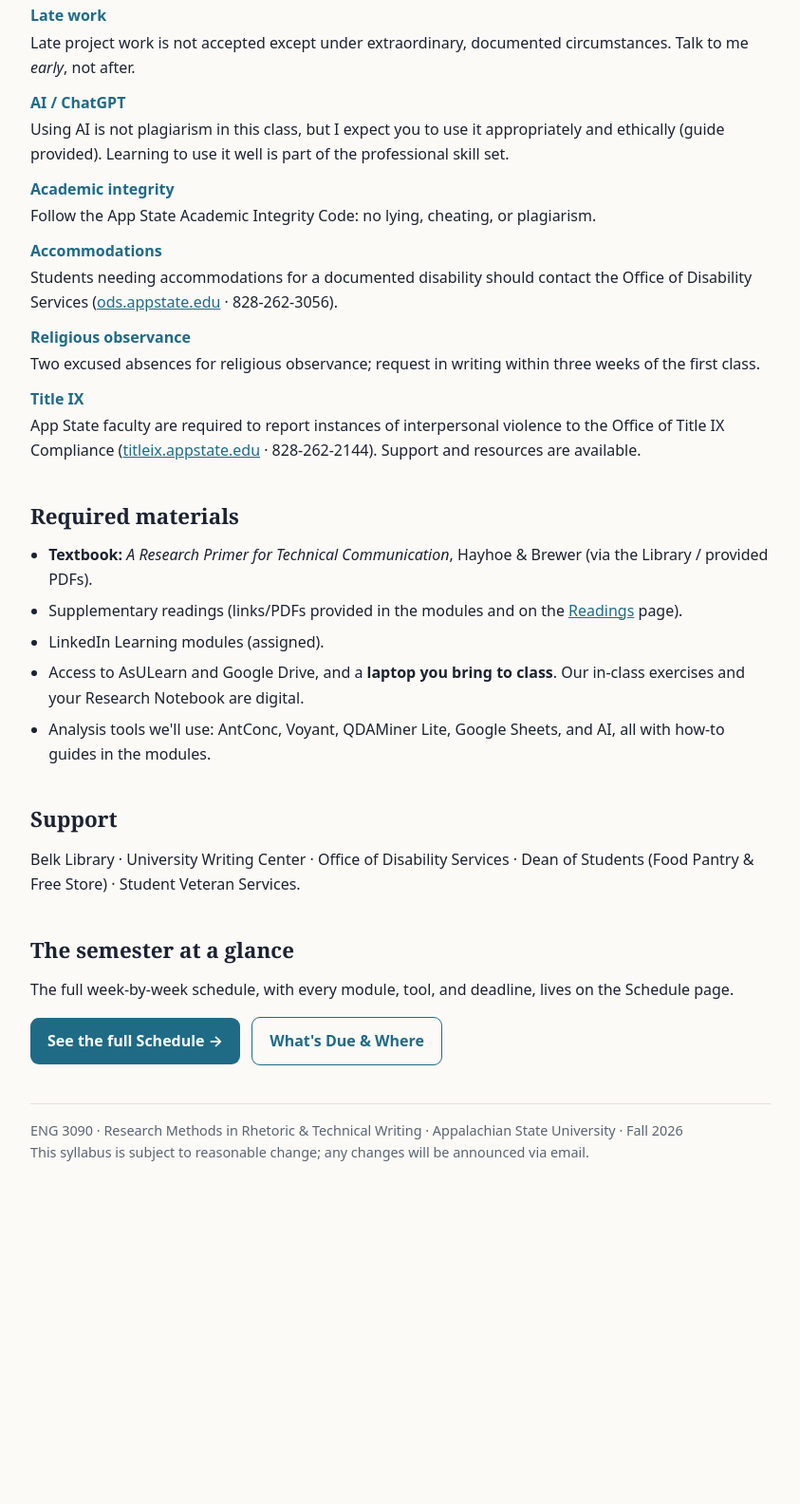
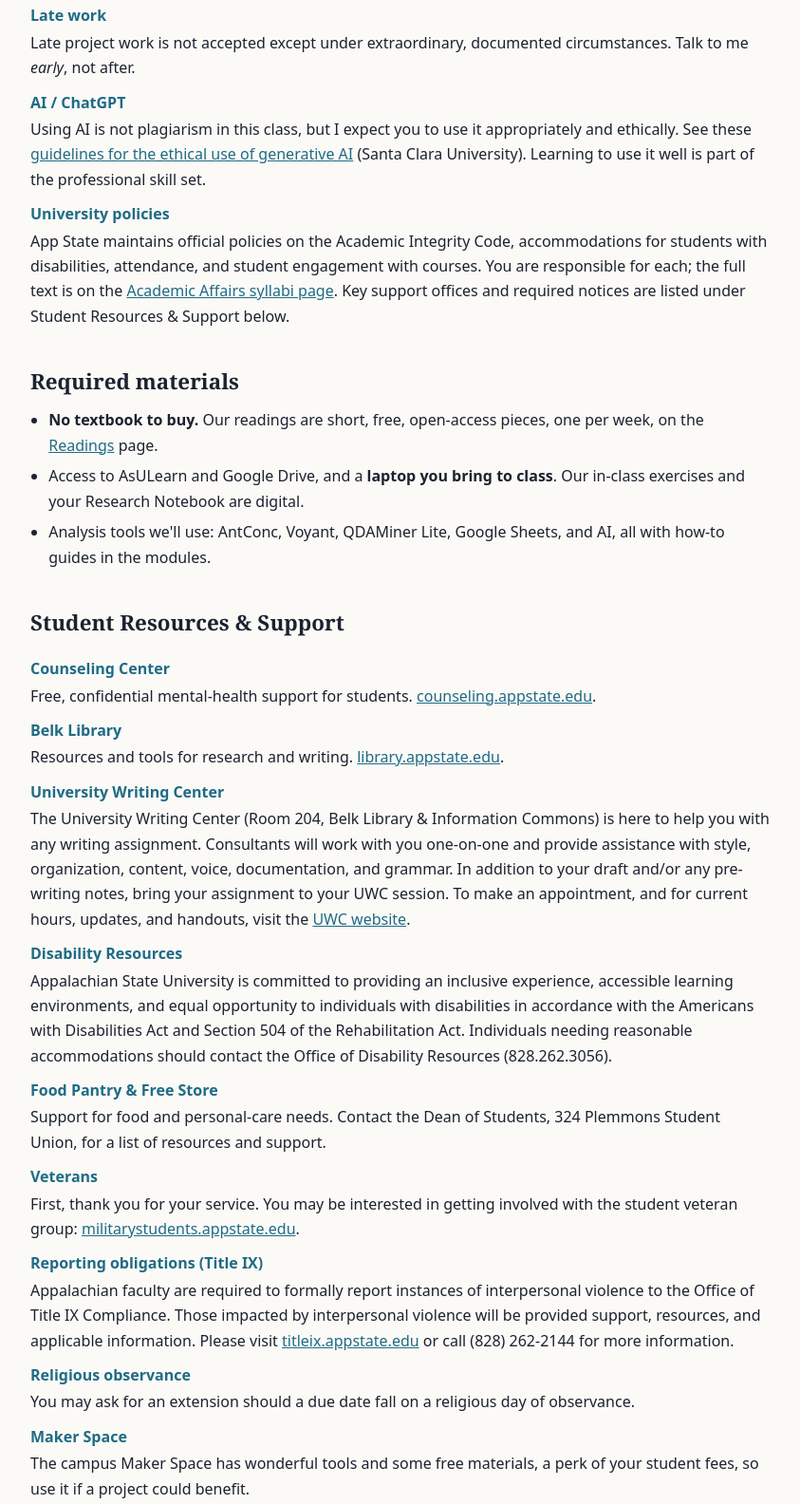
Before and after one commit to DrSarahLong/ENG_3090-, a plain HTML site: page syllabus.html in a window 1280 px wide. Shown: the part 3333-4917 px from the top of the page at 95% size, without its empty margins (218-1061 px from the left). Before the commit the page ends 4629 px from the top, so only its background shows below. Drawn offline with Linux system fonts and the light colour scheme.

Commit message:
Add files via upload

```diff
--- a/syllabus.html
+++ b/syllabus.html
@@ -137,24 +137,29 @@
       <dt>Attendance</dt><dd>Tuesdays matter, that's where the concept lands and where you can ask questions. Consistent participation is expected. I'm not the police, but I'll reach out when I notice a pattern of absences.</dd>
       <dt>The notebook &amp; deadlines</dt><dd>Do each week's module as we go; it's the on-ramp to your next project step. You turn the whole notebook in twice (midterm and end of term) for a completion grade worth 20%.</dd>
       <dt>Late work</dt><dd>Late project work is not accepted except under extraordinary, documented circumstances. Talk to me <i>early</i>, not after.</dd>
-      <dt>AI / ChatGPT</dt><dd>Using AI is not plagiarism in this class, but I expect you to use it appropriately and ethically (guide provided). Learning to use it well is part of the professional skill set.</dd>
-      <dt>Academic integrity</dt><dd>Follow the App State Academic Integrity Code: no lying, cheating, or plagiarism.</dd>
-      <dt>Accommodations</dt><dd>Students needing accommodations for a documented disability should contact the Office of Disability Services (<a href="https://ods.appstate.edu" target="_blank" rel="noopener">ods.appstate.edu</a> · 828-262-3056).</dd>
-      <dt>Religious observance</dt><dd>Two excused absences for religious observance; request in writing within three weeks of the first class.</dd>
-      <dt>Title IX</dt><dd>App State faculty are required to report instances of interpersonal violence to the Office of Title IX Compliance (<a href="https://titleix.appstate.edu" target="_blank" rel="noopener">titleix.appstate.edu</a> · 828-262-2144). Support and resources are available.</dd>
+      <dt>AI / ChatGPT</dt><dd>Using AI is not plagiarism in this class, but I expect you to use it appropriately and ethically. See these <a href="https://www.scu.edu/ethics/focus-areas/campus-ethics/guidelines-for-the-ethical-use-of-generative-ai-ie-chatgpt-on-campus/" target="_blank" rel="noopener">guidelines for the ethical use of generative AI</a> (Santa Clara University). Learning to use it well is part of the professional skill set.</dd>
+      <dt>University policies</dt><dd>App State maintains official policies on the Academic Integrity Code, accommodations for students with disabilities, attendance, and student engagement with courses. You are responsible for each; the full text is on the <a href="http://www.academicaffairs.appstate.edu/syllabi" target="_blank" rel="noopener">Academic Affairs syllabi page</a>. Key support offices and required notices are listed under Student Resources &amp; Support below.</dd>
     </dl>
 
     <h2>Required materials</h2>
     <ul>
-      <li><b>Textbook:</b> <i>A Research Primer for Technical Communication</i>, Hayhoe &amp; Brewer (via the Library / provided PDFs).</li>
-      <li>Supplementary readings (links/PDFs provided in the modules and on the <a href="readings.html">Readings</a> page).</li>
-      <li>LinkedIn Learning modules (assigned).</li>
+      <li><b>No textbook to buy.</b> Our readings are short, free, open-access pieces, one per week, on the <a href="readings.html">Readings</a> page.</li>
       <li>Access to AsULearn and Google Drive, and a <b>laptop you bring to class</b>. Our in-class exercises and your Research Notebook are digital.</li>
       <li>Analysis tools we'll use: AntConc, Voyant, QDAMiner Lite, Google Sheets, and AI, all with how-to guides in the modules.</li>
     </ul>
 
-    <h2>Support</h2>
-    <p>Belk Library · University Writing Center · Office of Disability Services · Dean of Students (Food Pantry &amp; Free Store) · Student Veteran Services.</p>
+    <h2>Student Resources &amp; Support</h2>
+    <dl class="pol">
+      <dt>Counseling Center</dt><dd>Free, confidential mental-health support for students. <a href="https://counseling.appstate.edu" target="_blank" rel="noopener">counseling.appstate.edu</a>.</dd>
+      <dt>Belk Library</dt><dd>Resources and tools for research and writing. <a href="https://library.appstate.edu" target="_blank" rel="noopener">library.appstate.edu</a>.</dd>
+      <dt>University Writing Center</dt><dd>The University Writing Center (Room 204, Belk Library &amp; Information Commons) is here to help you with any writing assignment. Consultants will work with you one-on-one and provide assistance with style, organization, content, voice, documentation, and grammar. In addition to your draft and/or any pre-writing notes, bring your assignment to your UWC session. To make an appointment, and for current hours, updates, and handouts, visit the <a href="https://writing.appstate.edu/university-writing-center" target="_blank" rel="noopener">UWC website</a>.</dd>
+      <dt>Disability Resources</dt><dd>Appalachian State University is committed to providing an inclusive experience, accessible learning environments, and equal opportunity to individuals with disabilities in accordance with the Americans with Disabilities Act and Section 504 of the Rehabilitation Act. Individuals needing reasonable accommodations should contact the Office of Disability Resources (828.262.3056).</dd>
+      <dt>Food Pantry &amp; Free Store</dt><dd>Support for food and personal-care needs. Contact the Dean of Students, 324 Plemmons Student Union, for a list of resources and support.</dd>
+      <dt>Veterans</dt><dd>First, thank you for your service. You may be interested in getting involved with the student veteran group: <a href="https://militarystudents.appstate.edu/" target="_blank" rel="noopener">militarystudents.appstate.edu</a>.</dd>
+      <dt>Reporting obligations (Title IX)</dt><dd>Appalachian faculty are required to formally report instances of interpersonal violence to the Office of Title IX Compliance. Those impacted by interpersonal violence will be provided support, resources, and applicable information. Please visit <a href="https://titleix.appstate.edu/" target="_blank" rel="noopener">titleix.appstate.edu</a> or call (828) 262-2144 for more information.</dd>
+      <dt>Religious observance</dt><dd>You may ask for an extension should a due date fall on a religious day of observance.</dd>
+      <dt>Maker Space</dt><dd>The campus Maker Space has wonderful tools and some free materials, a perk of your student fees, so use it if a project could benefit.</dd>
+    </dl>
 
     <h2>The semester at a glance</h2>
     <p>The full week-by-week schedule, with every module, tool, and deadline, lives on the Schedule page.</p>
```
